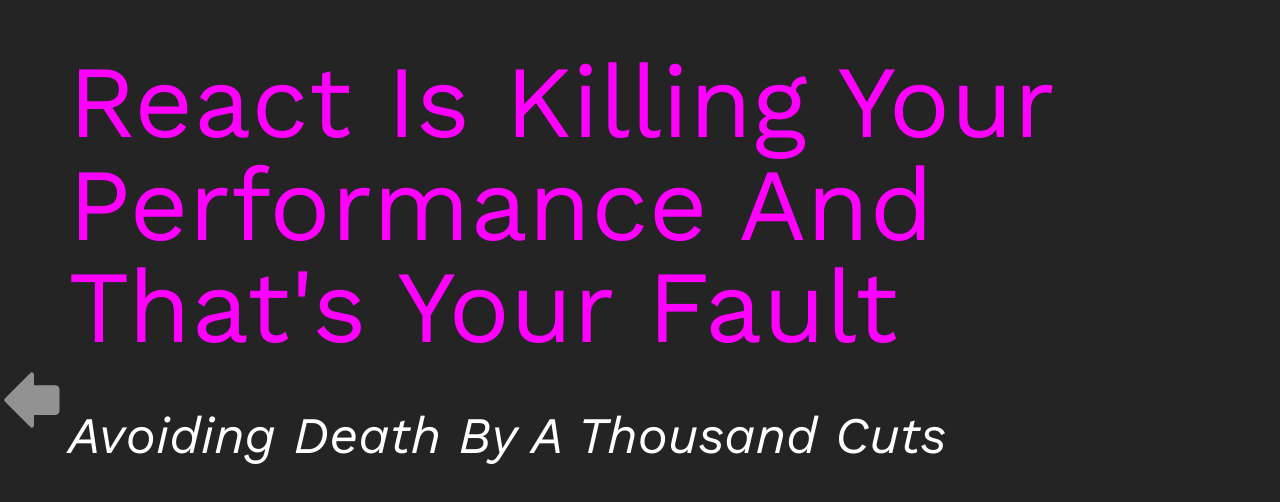
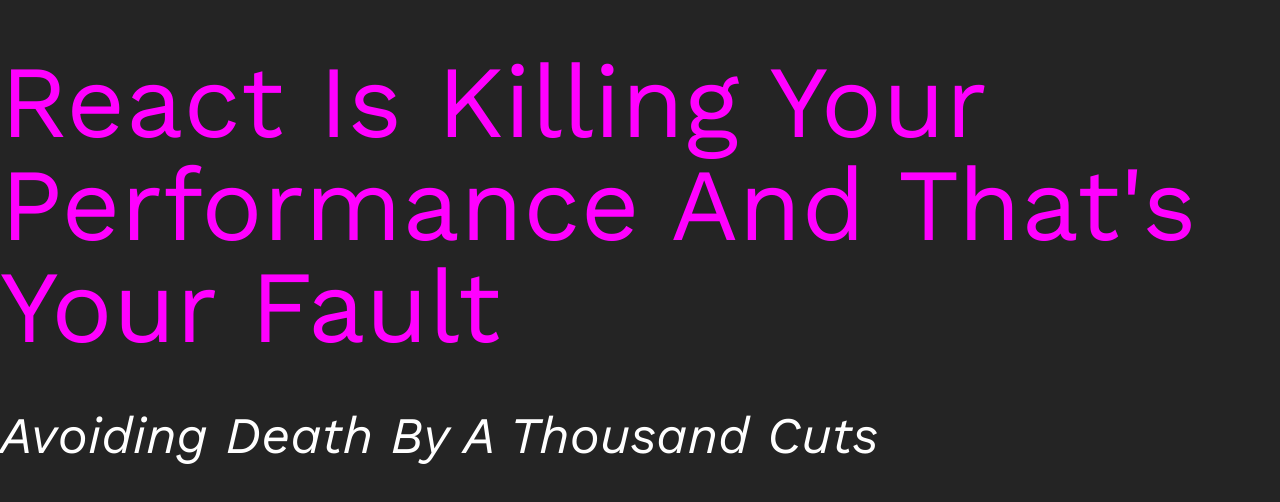
Before and after one commit to AssafKr/react-is-killing-your-performance, a React (Vite) app: page / in a window 1280 px wide. Shown: the top 502 px of the page. Built offline with nearby package versions, Linux system fonts and the light colour scheme.

Commit message:
figuring out the stepper

```diff
--- a/package.json
+++ b/package.json
@@ -10,11 +10,13 @@
   "dependencies": {
     "phosphor-react": "^1.4.1",
     "react": "^17.0.2",
-    "react-dom": "^17.0.2"
+    "react-dom": "^17.0.2",
+    "react-syntax-highlighter": "^15.5.0"
   },
   "devDependencies": {
     "@types/react": "^17.0.33",
     "@types/react-dom": "^17.0.10",
+    "@types/react-syntax-highlighter": "^13.5.2",
     "@vitejs/plugin-react": "^1.0.7",
     "autoprefixer": "^10.4.4",
     "postcss": "^8.4.12",
--- a/src/App.tsx
+++ b/src/App.tsx
@@ -1,15 +1,23 @@
 import "./index.css";
-import { Deck } from "./components";
+import { Deck, SlideTemplate } from "./components";
 import { AboutMe, Scope, Intro } from "./slides";
 import { Delarativeness } from "./slides/Delarativeness";
 
 function App() {
   return (
     <Deck>
-      <Intro />
-      <AboutMe />
-      <Scope />
-      <Delarativeness />
+      {(start, finish) => (
+        <>
+          <Intro onStart={start} onFinish={finish} />
+          <AboutMe />
+          <Scope />
+          <Delarativeness />
+          <SlideTemplate>
+            <h1>How does this magic happens 🧙‍♀️</h1>
+            <h2>Reconcilliation</h2>
+          </SlideTemplate>
+        </>
+      )}
     </Deck>
   );
 }
--- a/src/components/Deck.tsx
+++ b/src/components/Deck.tsx
@@ -1,5 +1,6 @@
 import { ArrowFatLeft, ArrowFatRight } from "phosphor-react";
 import React, { useCallback, useEffect, useMemo, useState } from "react";
+import { Action } from "../types";
 
 interface WithButtonsProps {
   onPrevious?: () => void;
@@ -36,27 +37,46 @@
   );
 };
 
-export const Deck: React.FC = ({ children }) => {
+export const Deck: React.FC<{
+  children: (start: Action, finish: Action) => React.ReactNode;
+}> = ({ children }) => {
   const [currSlide, setCurrSlide] = useState(0);
-  let content: React.ReactNode | React.ReactElement | React.ReactElement[];
+  const [isAChildStepping, setIsAChildStepping] = useState(false);
+  console.log(isAChildStepping);
+  const actualChildren = (
+    children(
+      () => {
+        setIsAChildStepping(true);
+      },
+      () => {
+        setIsAChildStepping(false);
+      }
+    ) as any
+  ).props.children as React.ReactNode; // 🤮
+
+  const actualChildrenCount = React.Children.count(actualChildren);
 
   const onPrevious = useCallback(() => {
+    if (isAChildStepping) return;
+
     setCurrSlide((currSlide) => {
       if (currSlide > 0) {
         return currSlide - 1;
       }
       return currSlide;
     });
-  }, []);
+  }, [isAChildStepping]);
 
   const onNext = useCallback(() => {
+    if (isAChildStepping) return;
+
     setCurrSlide((currSlide) => {
-      if (Array.isArray(children) && currSlide < children.length - 1) {
+      if (actualChildrenCount > 1 && currSlide < actualChildrenCount - 1) {
         return currSlide + 1;
       }
       return currSlide;
     });
-  }, [children]);
+  }, [isAChildStepping, actualChildrenCount]);
 
   useEffect(() => {
     const onKeyDown = (e: KeyboardEvent) => {
@@ -71,15 +91,17 @@
     };
   }, [onPrevious, onNext]);
 
-  if (Array.isArray(children)) {
-    content = (
+  let childrenWithButtons: React.ReactNode;
+
+  if (actualChildrenCount > 1) {
+    childrenWithButtons = (
       <WithButtons onNext={onNext} onPrevious={onPrevious}>
-        {children[currSlide]}
+        {React.Children.toArray(actualChildren)[currSlide]}
       </WithButtons>
     );
   } else {
-    content = children;
+    childrenWithButtons = actualChildren;
   }
 
-  return <div>{content}</div>;
+  return <div>{(actualChildren as any)[currSlide]}</div>;
 };
--- a/src/index.css
+++ b/src/index.css
@@ -14,6 +14,9 @@
   h2 {
     @apply text-[4vw] leading-[4vw];
   }
+  h3 {
+    @apply text-[2.5vw] leading-[4vw];
+  }
 
   ul {
     @apply list-disc;
@@ -24,6 +27,10 @@
   }
 
   li h2 {
-    @apply ml-[3vw]
+    @apply ml-[3vw];
+  }
+
+  code {
+    @apply text-[1.5vw]
   }
 }
--- a/src/slides/AboutMe.tsx
+++ b/src/slides/AboutMe.tsx
@@ -4,7 +4,7 @@
 export function AboutMe() {
   return (
     <SlideTemplate>
-      <h1>About Me</h1>
+      <h1>About Me 👋</h1>
       <ul>
         <li>
           <Star size={"5vw"} weight="thin" />
--- a/src/slides/Delarativeness.tsx
+++ b/src/slides/Delarativeness.tsx
@@ -1,13 +1,43 @@
 import { SlideTemplate } from "../components";
-
+import SyntaxHighlighter from "react-syntax-highlighter";
+import { docco } from "react-syntax-highlighter/dist/esm/styles/hljs";
+const Component = () => {
+  const codeString = "(num) => num + 1";
+  return (
+    <SyntaxHighlighter language="javascript" style={docco}>
+      {codeString}
+    </SyntaxHighlighter>
+  );
+};
+// We need to emphsize here the the declerativeness of React is
+// from state changes. Need an example that changes the state
 export function Delarativeness() {
   return (
     <SlideTemplate>
       <h1>Declerativeness</h1>
-      <h2>
-        Just describe how your component should behave based on your state,
-        React will take care of the rest
-      </h2>
+      <div className="flex flex-col w-full justify-between">
+        <div className="mb-[5vw]">
+          <h3>Declerative:</h3>
+          <SyntaxHighlighter language="javascript" style={docco}>
+            {`
+cosnt Todos = ({todos}) => {
+  return todos.map(todo => <li>todo.content</li>)
+}
+`}
+          </SyntaxHighlighter>
+        </div>
+        <div>
+          <h3>Imperative:</h3>
+          <SyntaxHighlighter language="javascript" style={docco}>
+            {`
+const todos = []
+function addTodo(todo) {
+
+}
+`}
+          </SyntaxHighlighter>
+        </div>
+      </div>
     </SlideTemplate>
   );
 }
--- a/src/slides/Intro.tsx
+++ b/src/slides/Intro.tsx
@@ -1,7 +1,32 @@
+import { useEffect, useState } from "react";
 import logo from "../assets/lc-logo.svg";
 import { SlideTemplate } from "../components/SlidesTemplate";
+import { Action, WithStepperCallback } from "../types";
 
-export const Intro = () => {
+export const Intro: React.FC<WithStepperCallback> = ({ onStart, onFinish }) => {
+  const [count, setCount] = useState(0);
+
+  useEffect(() => {
+    if (count > 5) {
+      onFinish();
+    }
+  }, [count]);
+
+  useEffect(() => {
+    onStart();
+
+    const onKeyDown = (e: KeyboardEvent) => {
+      if (e.key === "ArrowLeft") setCount((count) => count - 1);
+      if (e.key === "ArrowRight") setCount((count) => count + 1);
+    };
+
+    window.addEventListener("keydown", onKeyDown);
+
+    return () => {
+      window.removeEventListener("keydown", onKeyDown);
+    };
+  }, []);
+
   return (
     <SlideTemplate>
       <h1>React Is Killing Your Performance And That's Your Fault</h1>
--- /dev/null
+++ b/src/types.ts
@@ -0,0 +1,6 @@
+export type Action = () => void;
+
+export type WithStepperCallback<T = {}> = T & {
+  onStart: Action;
+  onFinish: Action;
+};
```
Also changed, not shown: 1 other file (tests, documents, lock files or other folders).
